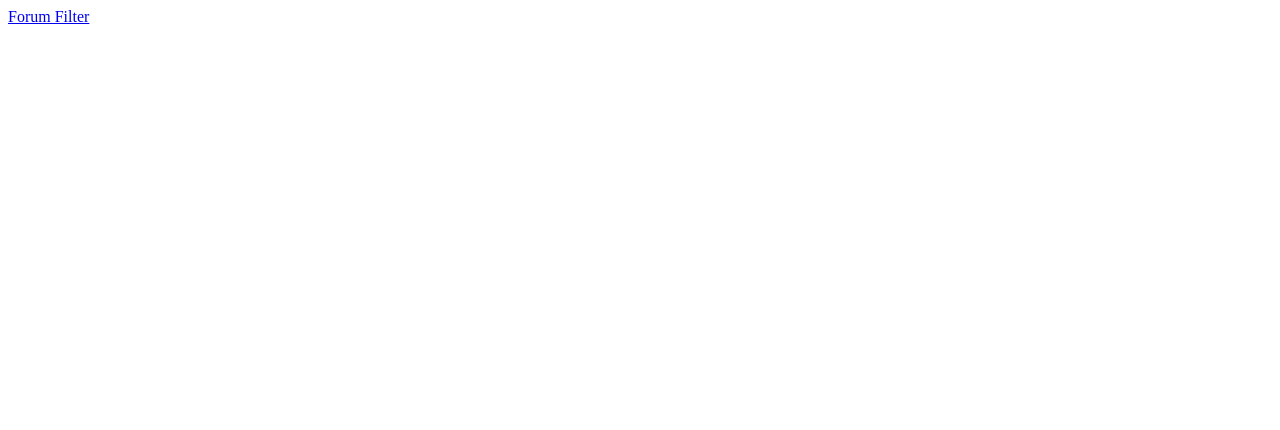
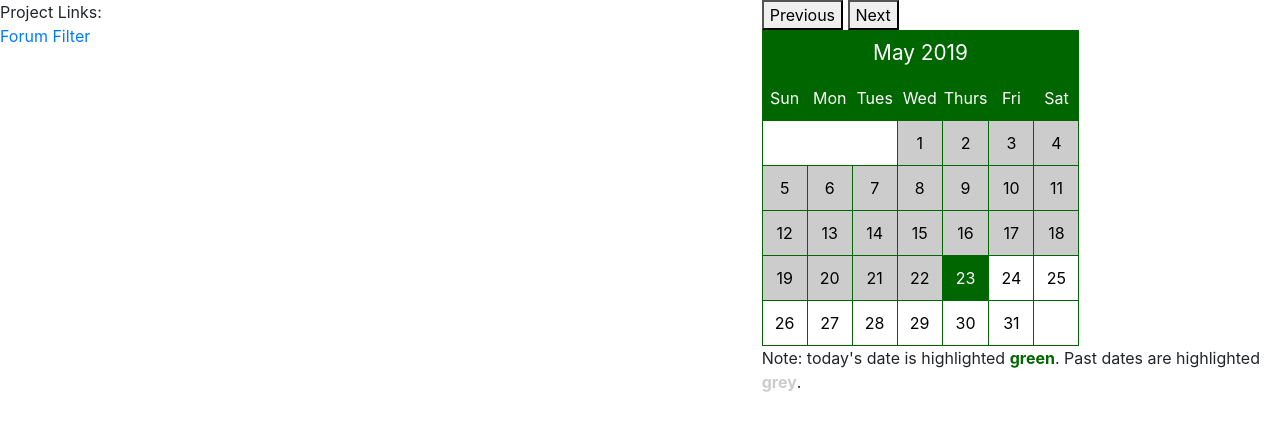
Before and after one commit to Lizhclee/Lizhclee.github.io, a plain HTML site: page index.html in a window 1280 px wide. Drawn offline with nearby package versions, Linux system fonts and the light colour scheme.

Commit message:
Added calendar

```diff
--- /dev/null
+++ b/calendar/js/calendar.js
@@ -0,0 +1,126 @@
+function drawCalendar(date) {
+    // clear existing calendar
+    var cal = document.getElementById("calendar");
+    while (cal.firstChild) {
+        cal.removeChild(cal.firstChild);
+    }
+
+    // draw new calendar
+    var d = new Date(date);
+    d.setDate(1);
+    var today = new Date();
+
+    var months = ["Jan", "Feb", "Mar", "Apr", "May", "Jun", "Jul", "Aug", "Sept", "Oct", "Nov", "Dec"];
+    var days = ["Sun", "Mon", "Tues", "Wed", "Thurs", "Fri", "Sat"];
+    var weekday = d.getDay(); //check day of week
+
+    // add month header
+    var tr = document.createElement("tr");
+    var td = document.createElement("td");
+    var span = document.createElement("span");
+    var text;
+
+    td.setAttribute("colspan", "7");
+    td.setAttribute("class", "head title");
+
+    span.setAttribute("id", "month");
+
+    text = document.createTextNode(months[d.getMonth()] + " " + d.getFullYear());
+
+    span.appendChild(text);
+    td.appendChild(span);
+    tr.appendChild(td);
+    cal.appendChild(tr);
+
+    // add days header
+    tr = document.createElement("tr");
+
+    for (var i = 0; i < days.length; i++) {
+        td = document.createElement("td");
+        span = document.createElement("span");
+        text = document.createTextNode(days[i]);
+
+        span.appendChild(text);
+        td.appendChild(span);
+        td.setAttribute("class", "head");
+        tr.appendChild(td);
+    }
+
+    cal.appendChild(tr);
+
+    tr = document.createElement("tr");
+
+    // if first day of month is not Sunday, insert blank box
+    if (weekday > 0 && weekday < 7) {
+        td = document.createElement("td");
+        td.setAttribute("colspan", weekday);
+        tr.appendChild(td);
+    }
+
+    // print the days of the month
+    do {
+        // if the day of the week is Sunday, place on next row
+        if (d.getDay() == 0) {
+            cal.appendChild(tr);
+            tr = document.createElement("tr");
+        }
+
+        td = document.createElement("td");
+        td.setAttribute("id", "day" + d.getDate());
+
+        span = document.createElement("span");
+        span.setAttribute("class", "day");
+
+        text = document.createTextNode(d.getDate());
+
+        span.appendChild(text);
+        td.appendChild(span);
+        tr.appendChild(td);
+
+        d.setDate(d.getDate() + 1);
+    } while (d.getDate() > 1);
+
+    // fill rest of last row with an empty box
+    if (d.getDay() > 0 && d.getDay() <= 6) {
+        td = document.createElement("td");
+        td.setAttribute("colspan", 7 - d.getDay());
+        tr.appendChild(td);
+    }
+
+    cal.appendChild(tr);
+
+    // highlight today's date
+    if (d.getMonth() - 1 == today.getMonth() && d.getFullYear() == today.getFullYear()) {
+        document.getElementById("day" + today.getDate()).className = "today";
+    }
+
+    // grey out past days
+    d.setDate(d.getDate() - 1);
+    for (var i = d.getDate(); i >=1; i--) {
+        if (d.getFullYear() < today.getFullYear() ||
+        d.getFullYear() == today.getFullYear() && d.getMonth() < today.getMonth() ||
+        d.getFullYear() == today.getFullYear() && d.getMonth() == today.getMonth() && i < today.getDate()) {
+            document.getElementById("day" + i).className = "past";
+        }
+    }
+}
+
+// upon first launch, show the current month
+function currentMonth() {
+    d = new Date();
+    drawCalendar(d);
+}
+
+// show the previous month
+function calculatePrev() {
+    d.setMonth(d.getMonth() - 1);
+    drawCalendar(d);
+}
+
+// show the next month
+function calculateNext() {
+    d.setMonth(d.getMonth() + 1);
+    drawCalendar(d);
+}
+
+onload=currentMonth;
--- /dev/null
+++ b/calendar/styles/calendar.css
@@ -0,0 +1,35 @@
+table {
+    border-collapse: collapse;
+}
+td {
+    height: 45px;
+    width: 45px;
+    border: solid 1px #006600;
+    margin: 0;
+    text-align: center;
+    color: #000000;
+}
+.head {
+    background-color: #006600;
+    color: #FFFFFF;
+}
+.title {
+    font-size: 1.3em;
+}
+
+.today {
+    background-color: #006600;
+    color: #FFFFFF;
+}
+
+.past {
+    background-color: #CCCCCC;
+}
+.todaytext {
+    color: #006600;
+    font-weight: bold;
+}
+.pasttext {
+    color: #CCCCCC;
+    font-weight: bold;
+}
--- a/index.html
+++ b/index.html
@@ -2,9 +2,32 @@
 <html lang="en">
     <head>
         <meta charset="UTF-8">
+        <meta name="viewport" content="width=device-width, initial-scale=1">
+
+        <!-- Bootstrap -->
+        <link rel="stylesheet" href="https://maxcdn.bootstrapcdn.com/bootstrap/4.3.1/css/bootstrap.min.css">
+        <script src="https://ajax.googleapis.com/ajax/libs/jquery/3.4.0/jquery.min.js"></script>
+        <script src="https://cdnjs.cloudflare.com/ajax/libs/popper.js/1.14.7/umd/popper.min.js"></script>
+        <script src="https://maxcdn.bootstrapcdn.com/bootstrap/4.3.1/js/bootstrap.min.js"></script>
+
         <title>Project Showcase - Elizabeth Lee</title>
+
+        <!-- Project files -->
+        <script src="./calendar/js/calendar.js"></script>
+        <link rel="stylesheet" type="text/css" href="./calendar/styles/calendar.css">
     </head>
     <body>
-        <a href="./filter/filter.html">Forum Filter</a>
+        <div>
+            <div class="col-sm-5 float-right">
+                <button onclick="calculatePrev()">Previous</button>
+                <button onclick="calculateNext()">Next</button>
+                <table id="calendar"></table>
+                <p>Note: today's date is highlighted <span class="todaytext">green</span>. Past dates are highlighted <span class="pasttext">grey</span>.</p>
+            </div>
+
+            Project Links:
+            <br>
+            <a href="./filter/filter.html">Forum Filter</a>
+        </div>
     </body>
 </html>
```
